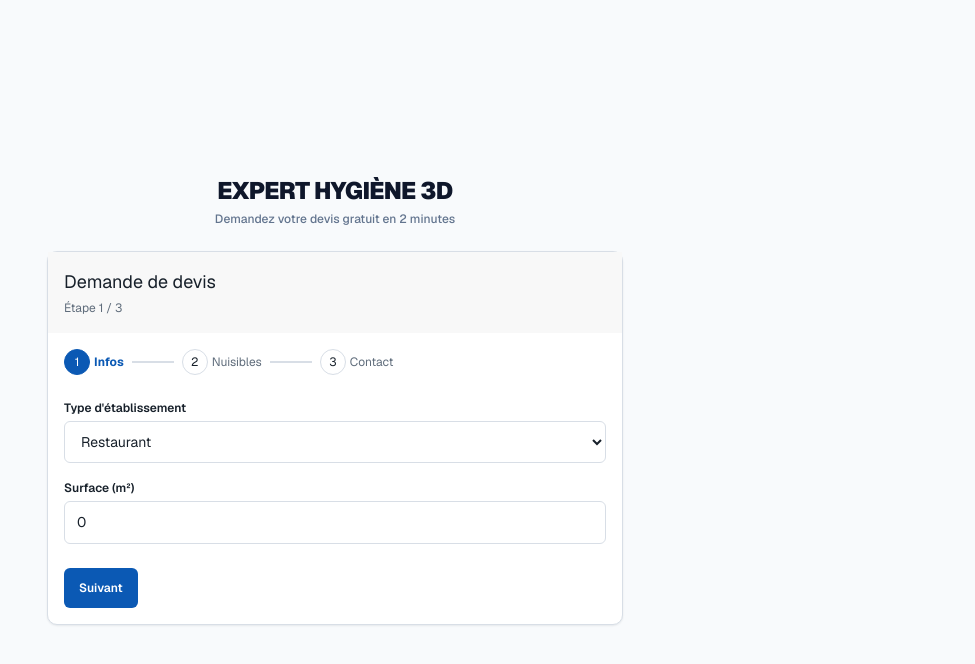
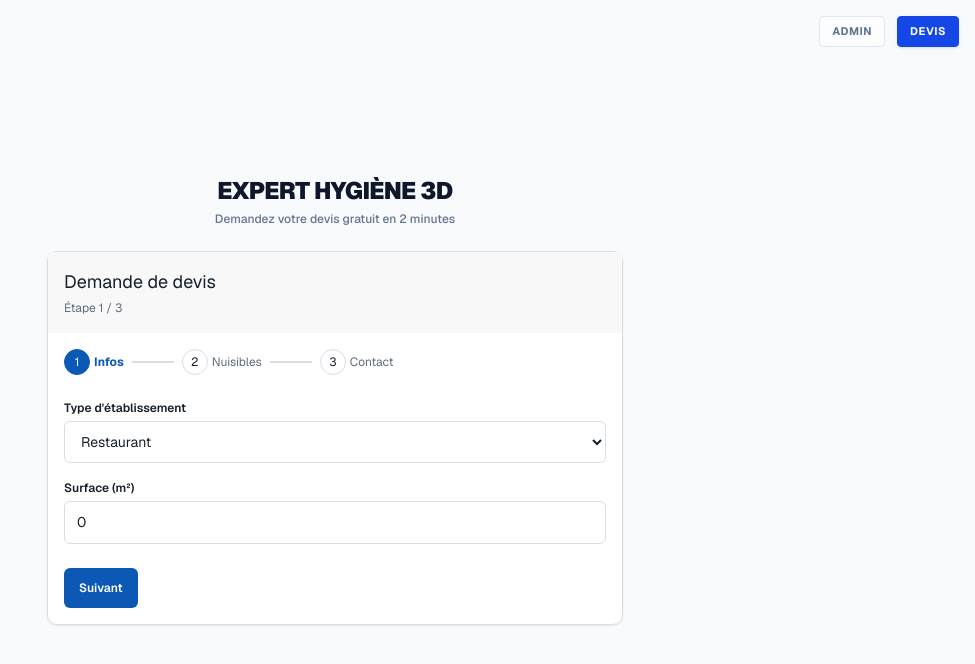
Before and after one commit to HenintsoaJunior/devis-3d, a Next.js app: page / in a window 1280 px wide. Shown: the top 664 px of the page, without its empty margins (305-1280 px from the left). Built offline with nearby package versions, Linux system fonts and the light colour scheme.

Commit message:
MODIF HEADER
MODIF HEADER

```diff
--- a/components/Header.tsx
+++ b/components/Header.tsx
@@ -6,27 +6,25 @@ import { usePathname } from "next/navigation";
 export function Header() {
   const pathname = usePathname();
 
-  if (pathname === "/" || pathname === "/admin/login") {
-    return null;
-  }
-
   return (
     <nav className="fixed top-0 right-0 p-4 flex gap-3 z-50">
       <Link
         href="/admin"
-        className={`text-[11px] font-bold uppercase tracking-wider py-1.5 px-3 rounded backdrop-blur-sm border transition-all ${pathname.startsWith("/admin")
-          ? "bg-blue-700 text-white border-blue-700 shadow-sm"
-          : "bg-white/50 text-slate-500 border-slate-200 hover:border-blue-300 hover:text-blue-700"
-          }`}
+        className={`text-[11px] font-bold uppercase tracking-wider py-1.5 px-3 rounded backdrop-blur-sm border transition-all ${
+          pathname.startsWith("/admin")
+            ? "bg-blue-700 text-white border-blue-700 shadow-sm"
+            : "bg-white/50 text-slate-500 border-slate-200 hover:border-blue-300 hover:text-blue-700"
+        }`}
       >
         Admin
       </Link>
       <Link
         href="/"
-        className={`text-[11px] font-bold uppercase tracking-wider py-1.5 px-3 rounded transition-all shadow-sm ${pathname === "/"
-          ? "bg-blue-700 text-white hover:bg-blue-800"
-          : "bg-white/50 text-slate-500 border border-slate-200 hover:border-blue-300 hover:text-blue-700 backdrop-blur-sm"
-          }`}
+        className={`text-[11px] font-bold uppercase tracking-wider py-1.5 px-3 rounded backdrop-blur-sm border transition-all shadow-sm ${
+          pathname === "/"
+            ? "bg-blue-700 text-white border-blue-700 shadow-sm"
+            : "bg-white/50 text-slate-500 border-slate-200 hover:border-blue-300 hover:text-blue-700"
+        }`}
       >
         Devis
       </Link>
```
